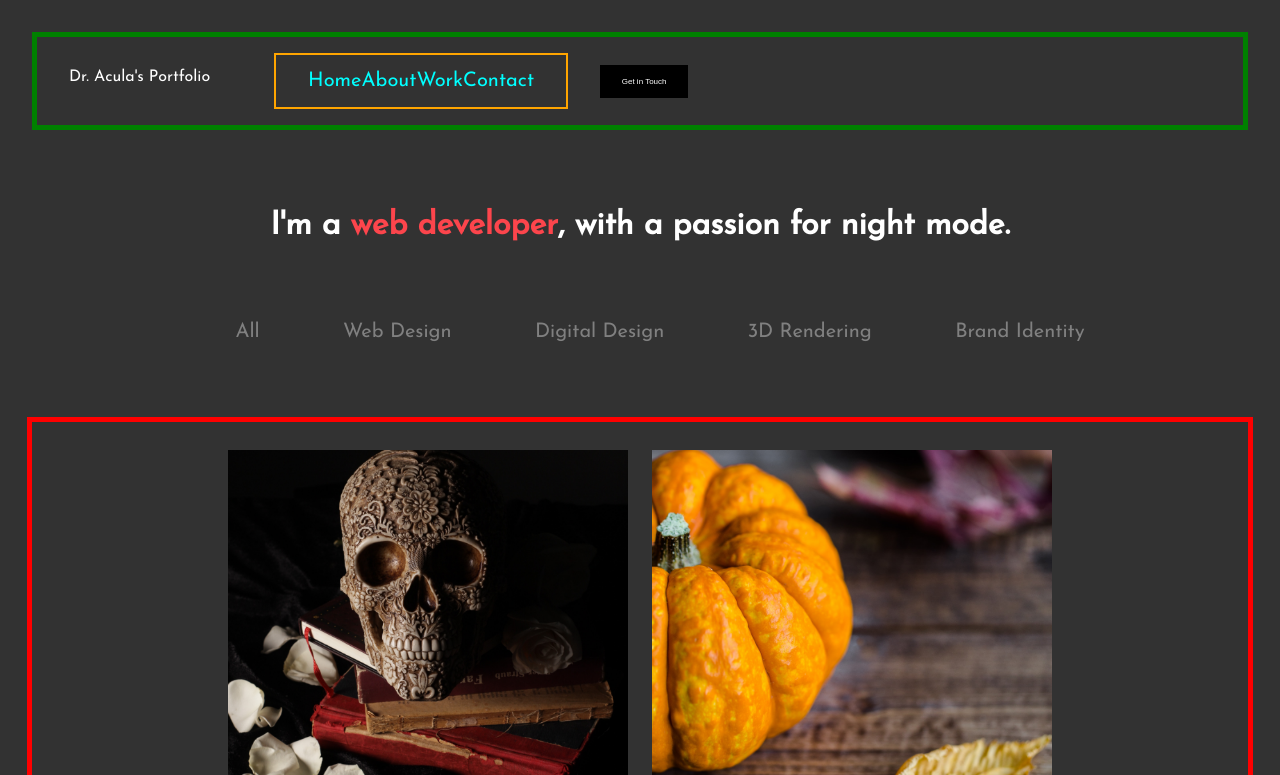
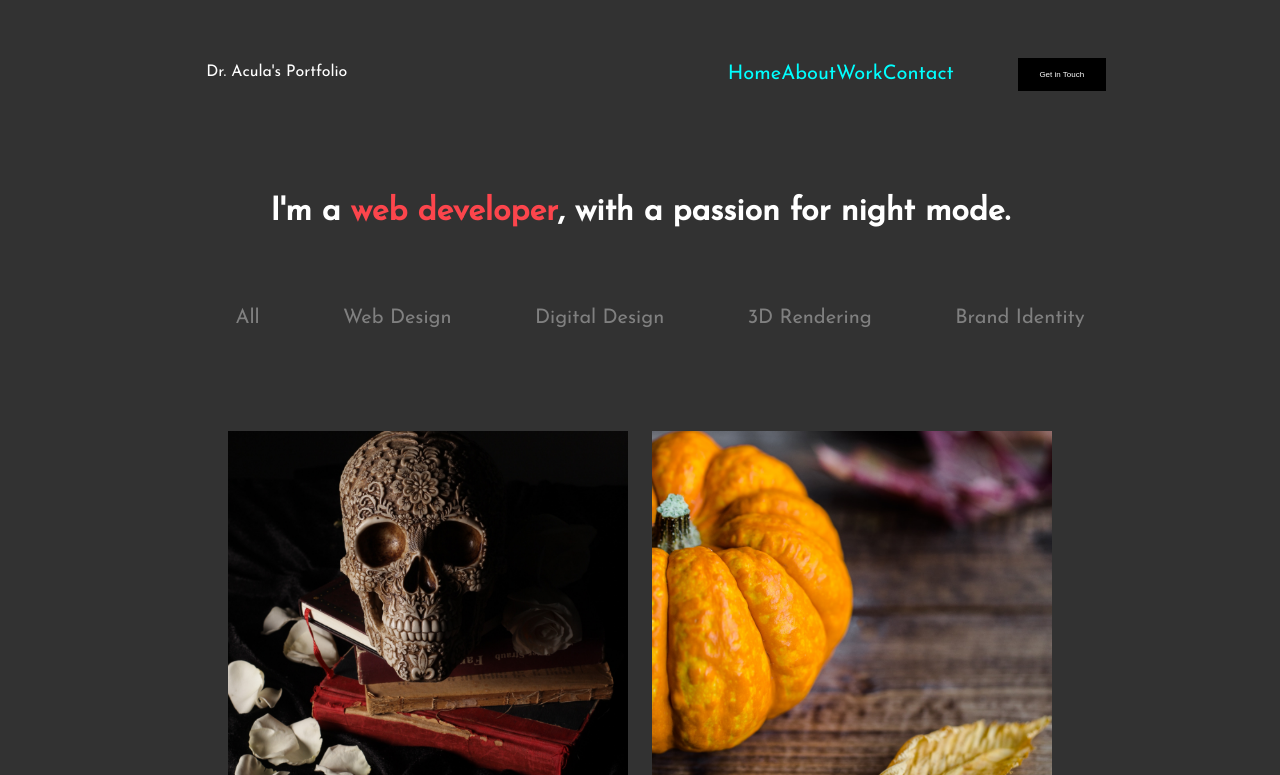
Before and after one commit to uncrownedthrone/hw-spooky-portfolio, a website: page public/index.html in a window 1280 px wide. Shown: the top 775 px of the page. Drawn offline with Linux system fonts and the light colour scheme.

Commit message:
removed borders

```diff
--- a/public/screen.css
+++ b/public/screen.css
@@ -21,9 +21,9 @@ header {
   color: white;
 }
 
-/* .hidden-nav {
+.hidden-nav {
   display: none;
-} */
+}
 
 h1 {
   text-align: center;
@@ -118,7 +118,7 @@ img {
   }
 
   .hidden-nav-list {
-    border: 2px solid orange;
+    /* border: 2px solid orange; */
     display: flex;
     align-items: center;
     justify-content: space-around;
@@ -127,7 +127,7 @@ img {
   }
 
   .images-box {
-    border: 5px solid pink;
+    /* border: 5px solid pink; */
     height: auto;
     display: flex;
     flex-flow: row wrap;
@@ -139,7 +139,8 @@ img {
 
   .tablet-and-desktop-only {
     display: flex;
-    border: 5px solid green;
+    /* border: 5px solid green; */
+    justify-content: space-around;
   }
   .hidden-list-item {
     color: aqua;
@@ -154,13 +155,13 @@ img {
 @media (min-width: 1200px) {
   .tablet-and-desktop-only {
     display: flex;
-    border: 5px solid green;
+    /* border: 5px solid green; */
   }
   li {
     font-size: 1.25rem;
   }
   .images-box {
-    border: 5px solid red;
+    /* border: 5px solid red; */
     width: auto;
     height: auto;
     display: flex;
```
